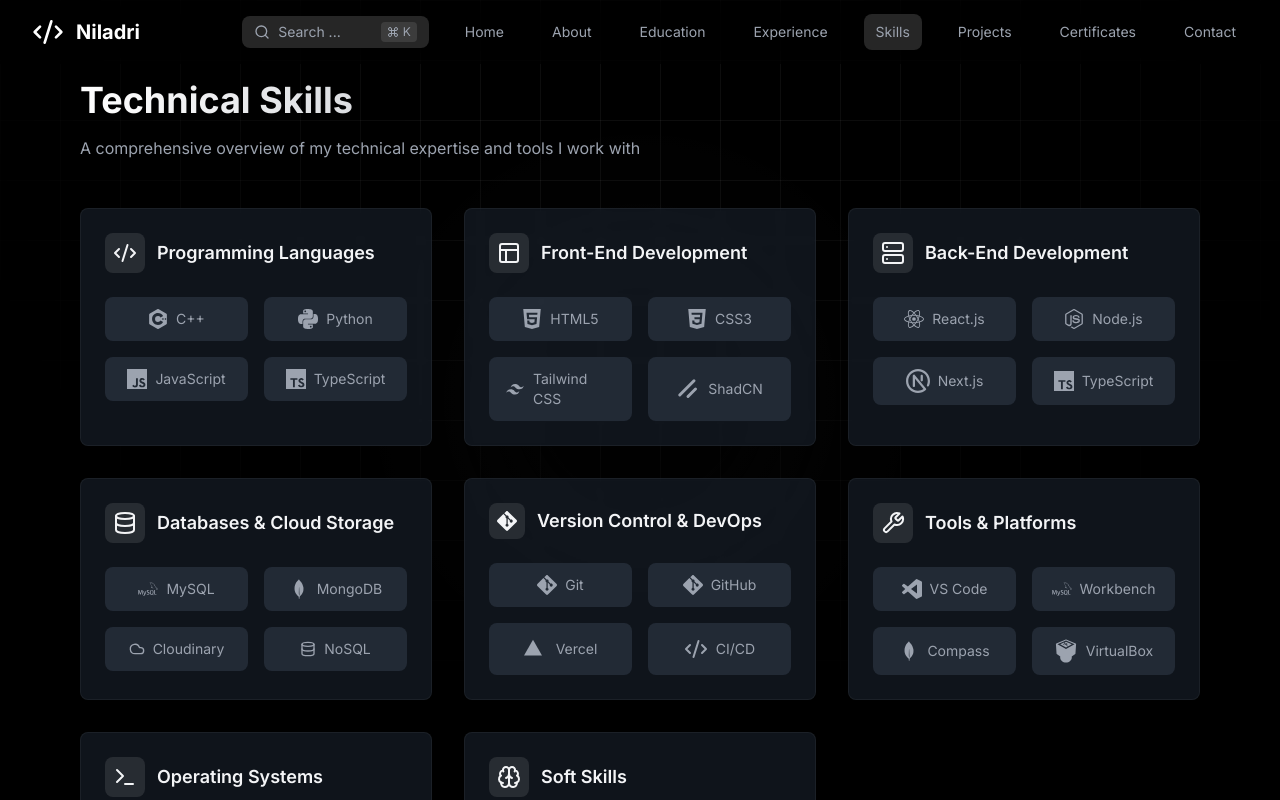
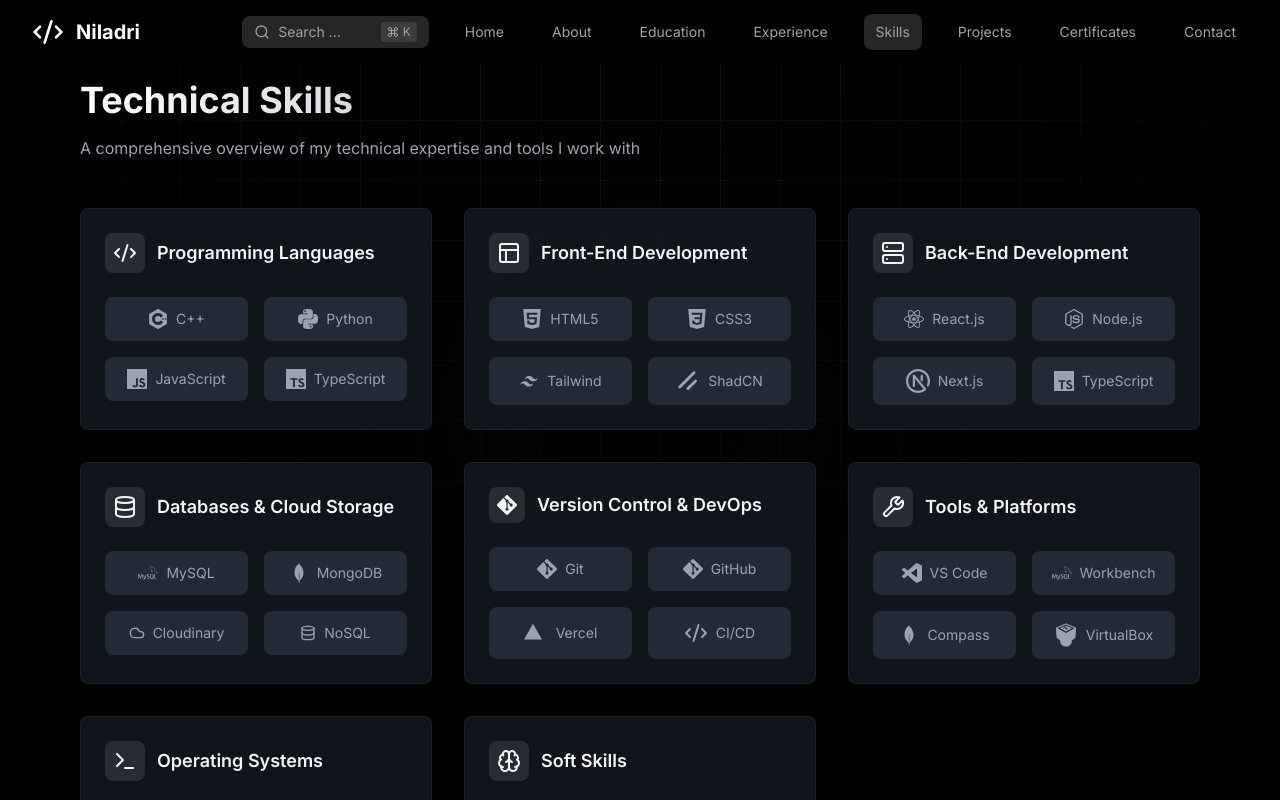
Before and after one commit to max-proj17/max-proj17.github.io, a Next.js app: page /skills in a window 1280 px wide. Shown: the top 800 px of the page. Built offline with nearby package versions, Linux system fonts and the light colour scheme.

Commit message:
Update project

```diff
--- a/src/pages/Skills.tsx
+++ b/src/pages/Skills.tsx
@@ -29,7 +29,7 @@ const skills = [
 		items: [
 			{ name: 'HTML5', icon: <HTML5Logo /> },
 			{ name: 'CSS3', icon: <CSSLogo /> },
-			{ name: 'Tailwind CSS', icon: <TailwindLogo /> },
+			{ name: 'Tailwind', icon: <TailwindLogo /> },
 			{ name: 'ShadCN', icon: <ShadCNLogo /> }
 		]
 	},
```
